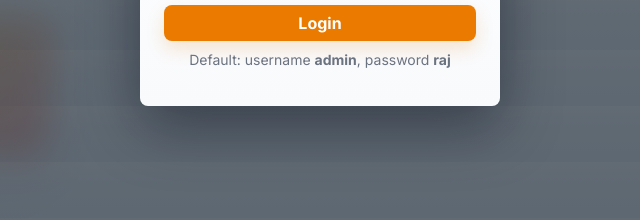
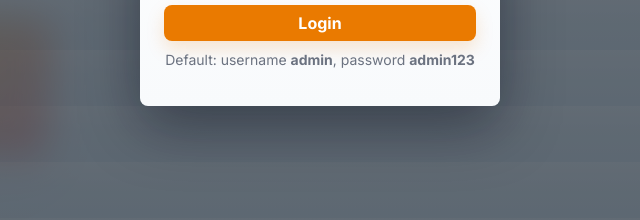
Before and after one commit to OmRaj6666/Employee-ERP, a website: page public/index.html in a window 1280 px wide. Shown: the part 454-674 px from the top of the page, 320-960 px from the left. Drawn offline with nearby package versions, Linux system fonts and the light colour scheme; no server answers.

Commit message:
Update index.html

```diff
--- a/public/index.html
+++ b/public/index.html
@@ -58,7 +58,7 @@
             <label class="visually-hidden" for="loginPass">Password</label>
             <input id="loginPass" type="password" class="form-control mb-2" placeholder="Password" autocomplete="current-password">
             <button id="loginBtn" class="btn btn-primary w-100">Login</button>
-            <p class="small muted mt-2">Default: username <strong>admin</strong>, password <strong>raj</strong></p>
+            <p class="small muted mt-2">Default: username <strong>admin</strong>, password <strong>admin123</strong></p>
         </div>
     </div>
 
```
